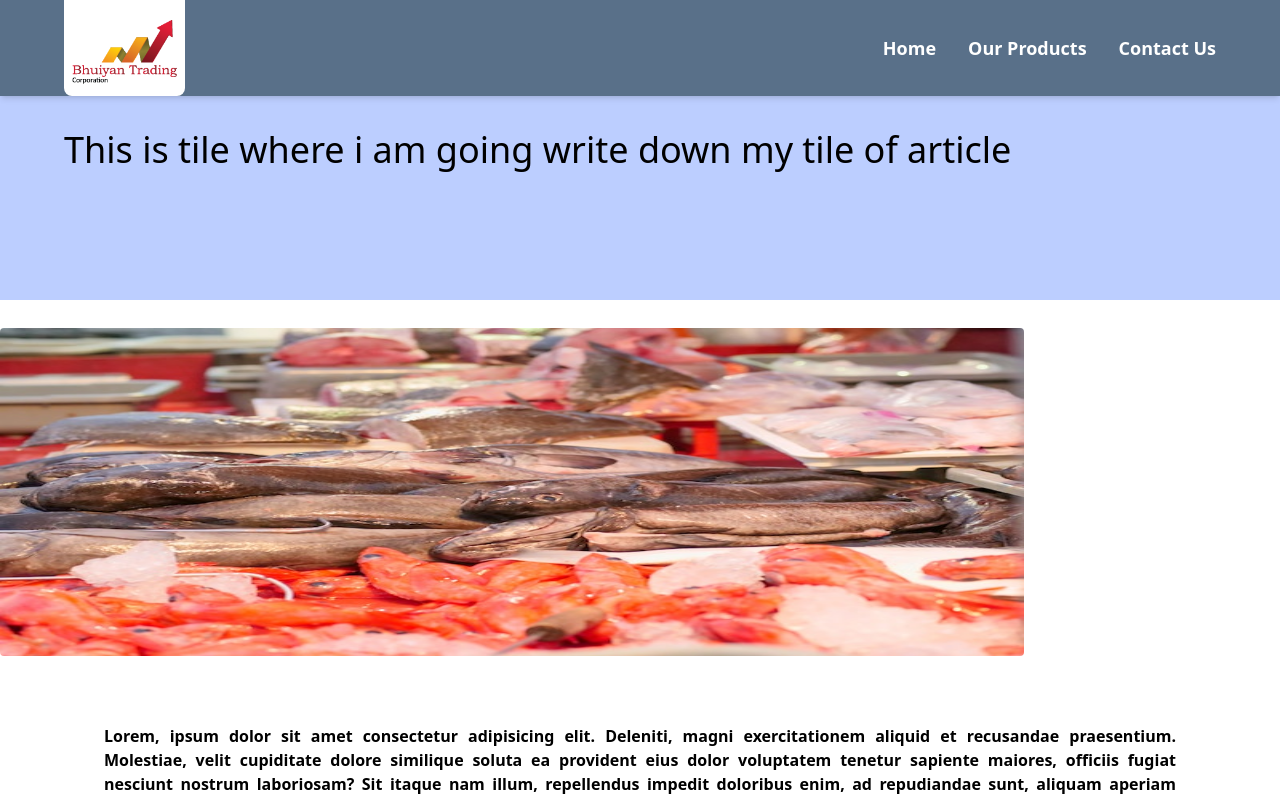
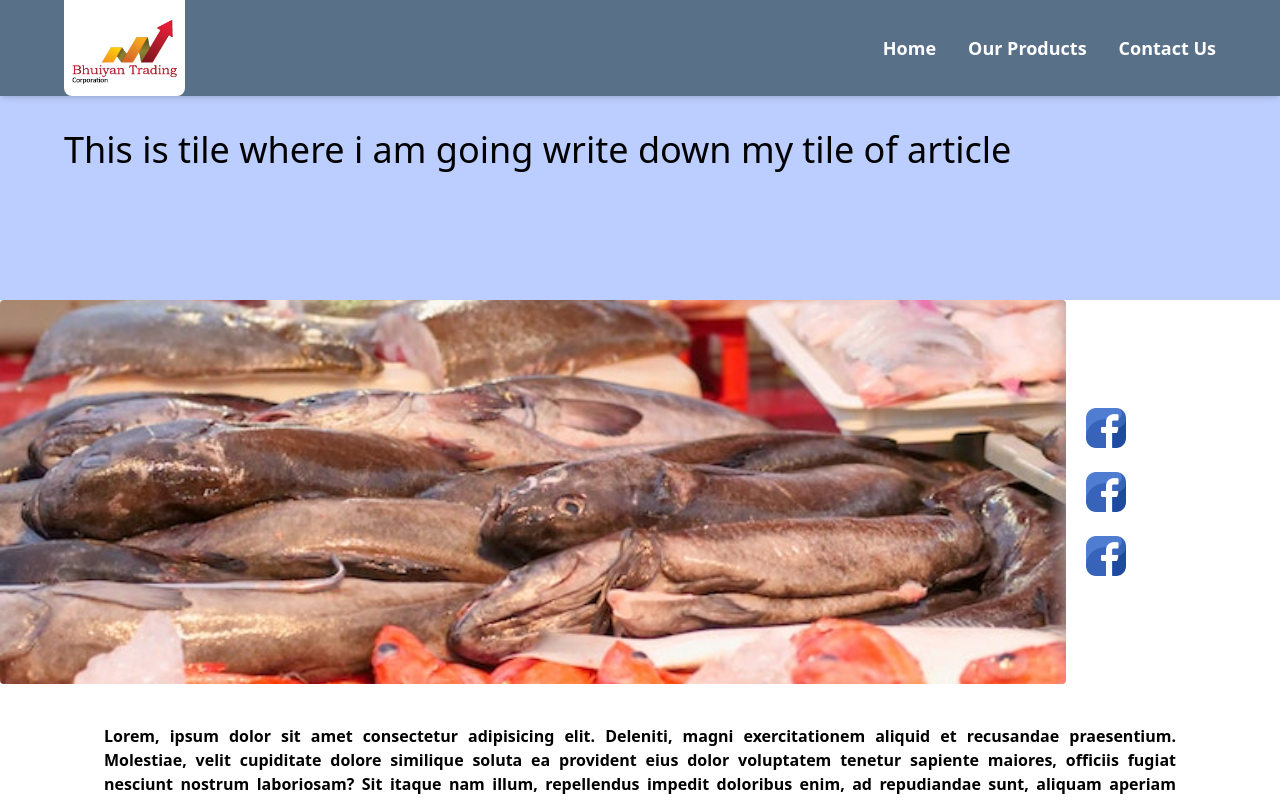
Before and after one commit to blooming-volcanoes/Bhuiyan-Trading-Client, a React (Create React App) app: page /blogPage in a window 1280 px wide. Shown: the top 800 px of the page. Built offline with nearby package versions, Linux system fonts and the light colour scheme; the HTML template or start-up script is replaced by a standard one.

Commit message:
blogPage firs section has been done 😊😊

```diff
--- a/src/pages/BlogPage/BlogPage.js
+++ b/src/pages/BlogPage/BlogPage.js
@@ -1,7 +1,7 @@
 import React from 'react';
+import facebook from "../../assets/Images/facebook.png";
 import fish1 from "../../assets/Images/fish1.jpg";
 import PageLayout from '../../layouts/PageLayout';
-
 const BlogPage = () => {
   return (
     <PageLayout>
@@ -18,10 +18,25 @@ const BlogPage = () => {
       </div>
 
       {/* Recent Blog */}
-      <div className="flex h-96 py-7">
+      <div className="grid  md:grid-cols-6 gap-1 ">
         {/* blog Image */}
-        <img className="rounded" src={fish1} alt=""   width="80%" />
+        <div className="col-span-5 ">
 
+        <img className="rounded object-cover md:h-96 md:w-full" src={fish1} alt=""  />
+        </div>
+    <div  className="md:my-auto mx-auto ml-4">
+    <ul className='gap-x-3'>
+          <li className="flex gap-3 md:flex-col   md:space-y-3">
+            {Array(3)
+              .fill("")
+              .map((_, i) => (
+                <a key={i} href="#">
+                  <img className="h-10 w-10" src={facebook} alt="" />
+                </a>
+              ))}
+          </li>
+        </ul>
+    </div>
         {/* blog contents */}
 
       </div>
@@ -39,9 +54,6 @@ const BlogPage = () => {
             porro voluptates tempore eum nesciunt non illum minima laudantium
             facere qui possimus, excepturi
           </p>
-          <div>
-
-          </div>
           <p className="text-justify font-semibold">
             Lorem, ipsum dolor sit amet consectetur adipisicing elit.
             Deleniti, magni exercitationem aliquid et recusandae praesentium.
@@ -53,6 +65,10 @@ const BlogPage = () => {
             porro voluptates tempore eum nesciunt non illum minima laudantium
             facere qui possimus, excepturi
           </p>
+          <div>
+
+          </div>
+
         </div>
       </div>
 
```
